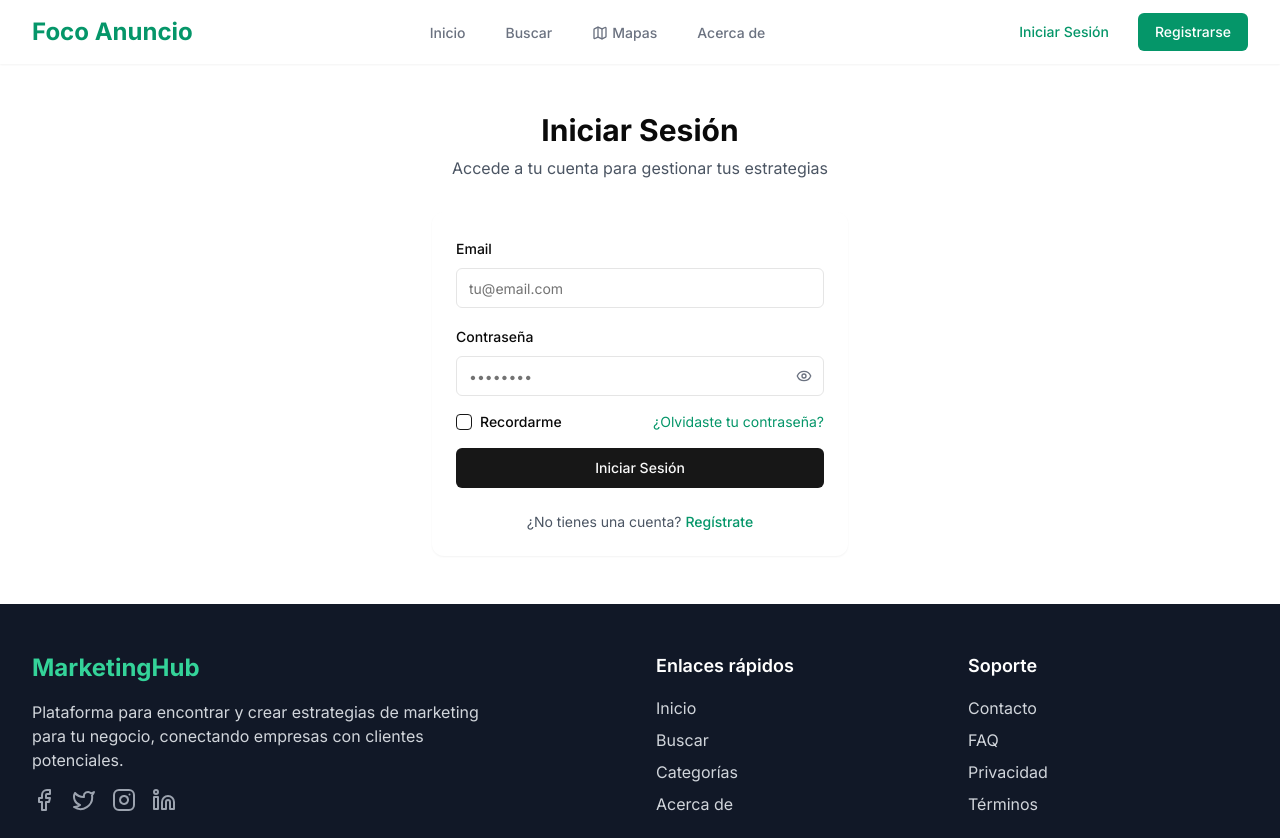
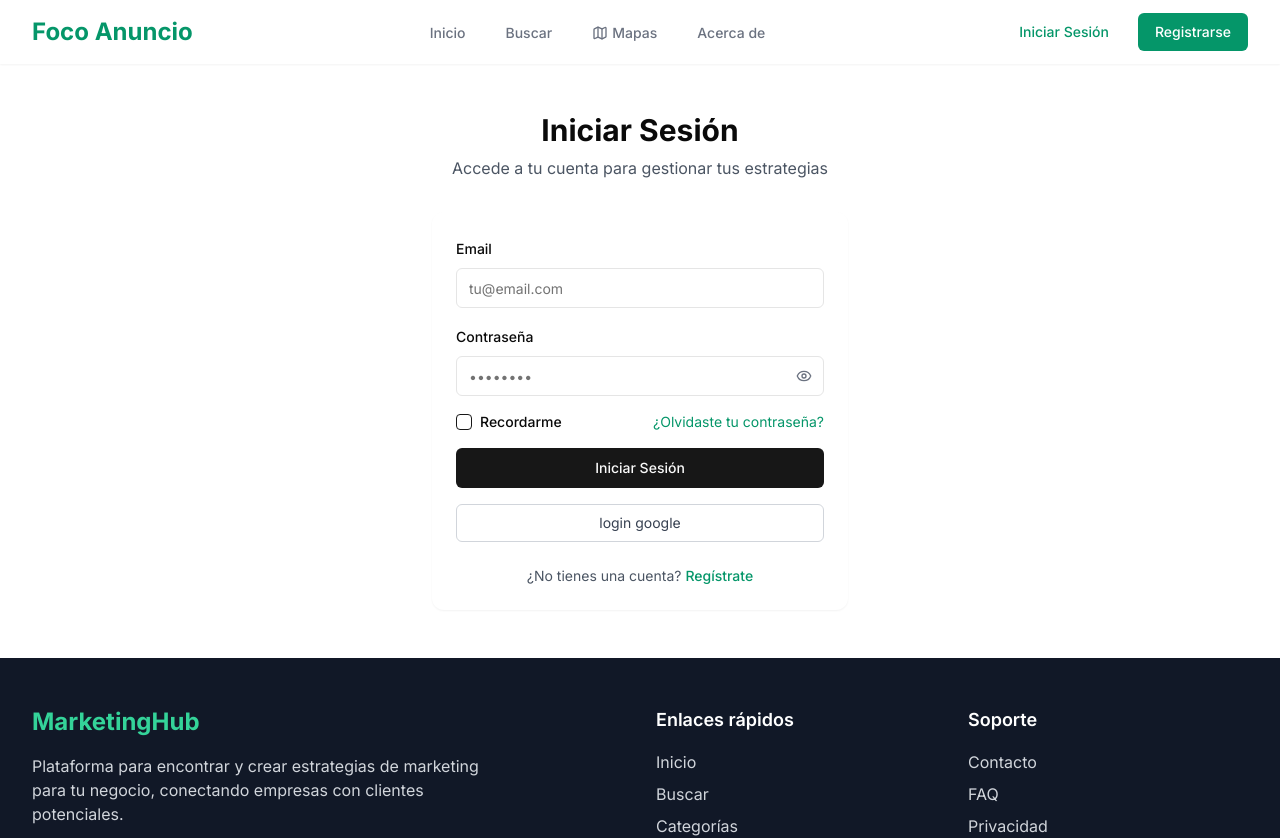
Before and after one commit to broly94/focoanuncio_frontend, a Next.js app: page /login in a window 1280 px wide. Shown: the top 838 px of the page. Built offline with nearby package versions, Linux system fonts and the light colour scheme.

Commit message:
configuracion del sistema login con google

```diff
--- a/app/login/page.tsx
+++ b/app/login/page.tsx
@@ -62,6 +62,10 @@ export default function LoginPage() {
 		}
 	};
 
+	const handleLoginGooel = async () => {
+		router.push(`http://localhost:3002/api/auth/google`);
+	};
+
 	return (
 		<div className='max-w-md mx-auto px-4 py-12'>
 			<div className='text-center mb-8'>
@@ -119,6 +123,13 @@ export default function LoginPage() {
 					<Button type='submit' className='w-full' disabled={isSubmitting}>
 						{isSubmitting ? 'Iniciando sesión...' : 'Iniciar Sesión'}
 					</Button>
+
+					<button
+						onClick={handleLoginGooel}
+						className='w-full flex items-center justify-center bg-white border border-gray-300 rounded-md py-2 text-sm text-gray-700 hover:bg-gray-50'
+					>
+						login google
+					</button>
 				</form>
 
 				<div className='mt-6 text-center'>
--- a/app/search/page.tsx
+++ b/app/search/page.tsx
@@ -3,7 +3,6 @@ import { Button } from '@/components/ui/button';
 import { Slider } from '@/components/ui/slider';
 import Link from 'next/link';
 import RotatingAd from '@/components/rotating-ad';
-import { useSearchParams } from 'next/navigation';
 
 export default function SearchPage({ searchParams }: { searchParams: { [key: string]: string | string[] | undefined } }) {
 	// In a real app, you would use these params to fetch data from your API
```
Also changed, not shown: 1 other file (tests, documents, lock files or other folders).
